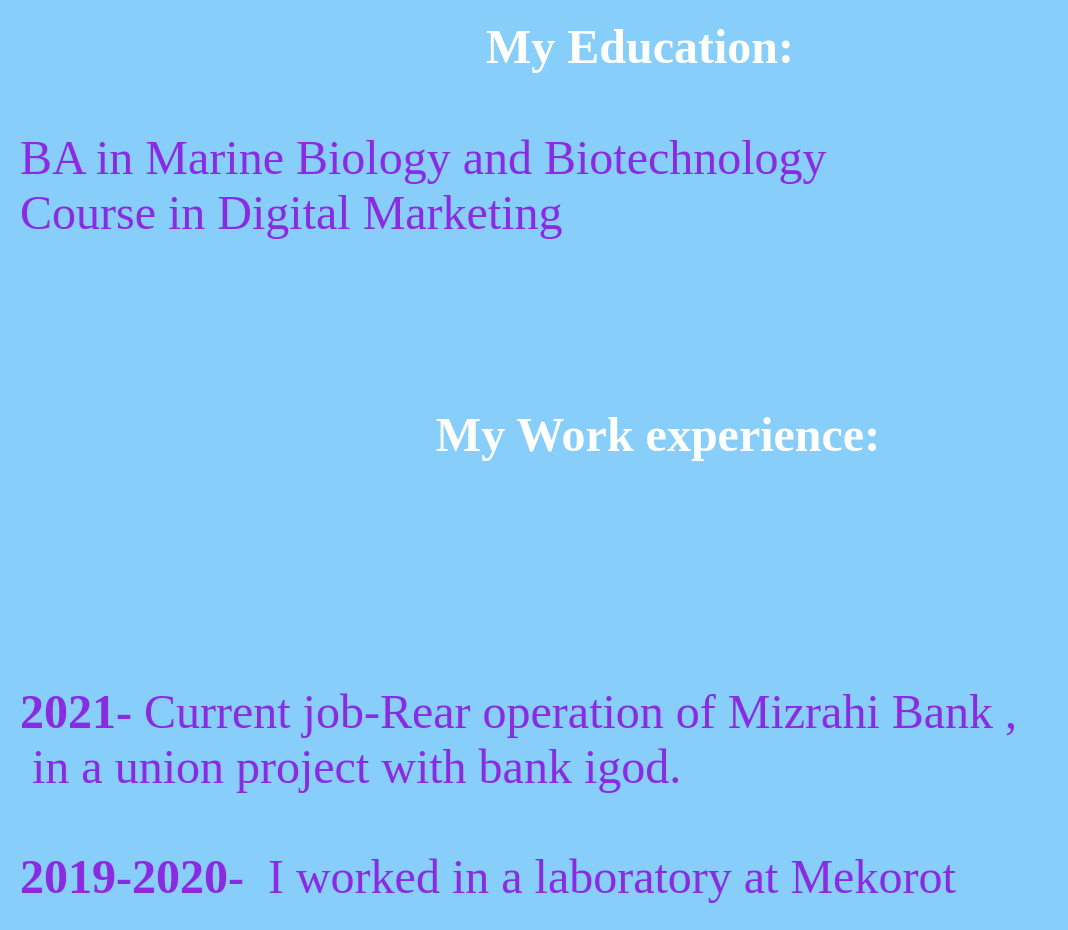
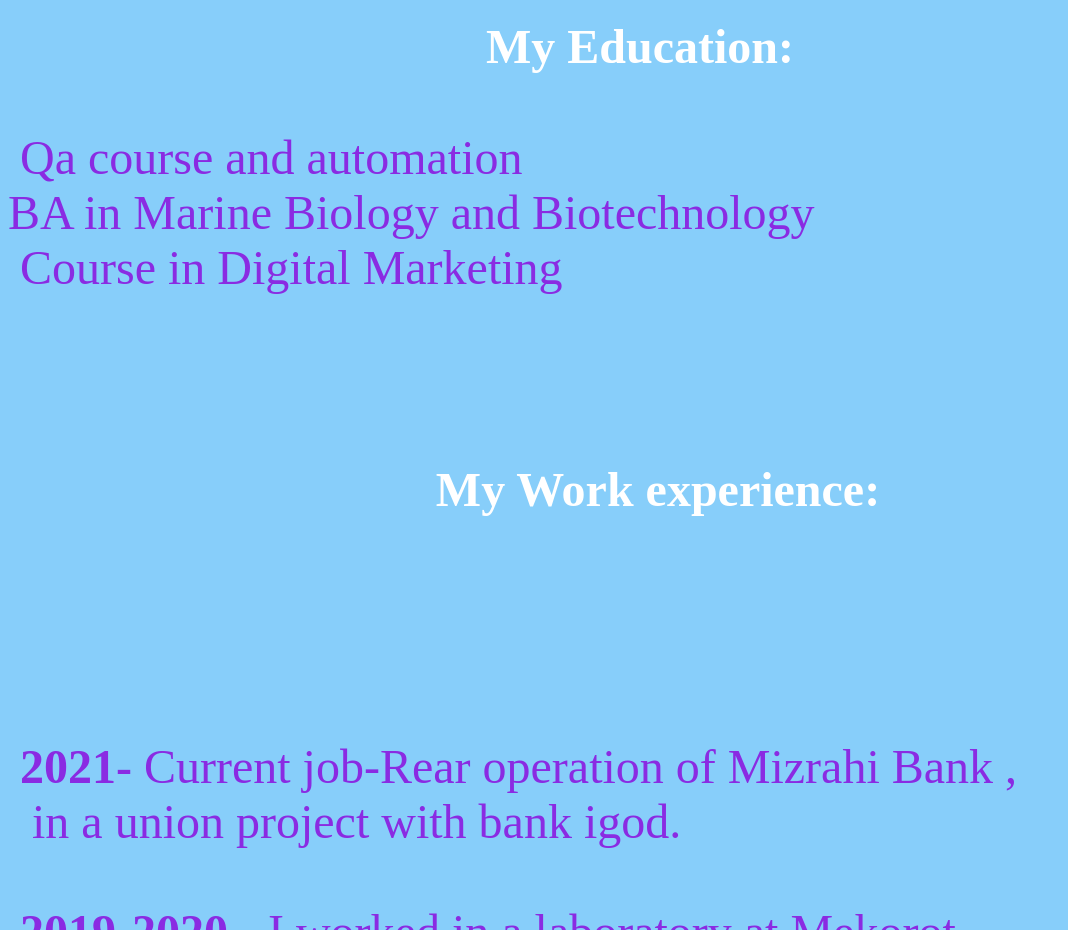
Before and after one commit to anatte32/myspace.html, a plain HTML site: page index.html in a window 1280 px wide. Shown: the part 1760-2690 px from the top of the page, without its empty margins (0-1068 px from the left). Drawn offline with Linux system fonts and the light colour scheme.

Commit message:
Update index.html

```diff
--- a/index.html
+++ b/index.html
@@ -30,7 +30,7 @@
 
 
 <h3><font size="8"><span style="color:white">My Education:</span></h3>
-<p style="text-align:left;">&nbsp;BA in Marine  Biology and  Biotechnology<br>
+<p style="text-align:left;">&nbsp;Qa course and automation<br>BA in Marine  Biology and  Biotechnology<br>
 &nbsp;Course in Digital Marketing
 </p><br>
 
```
